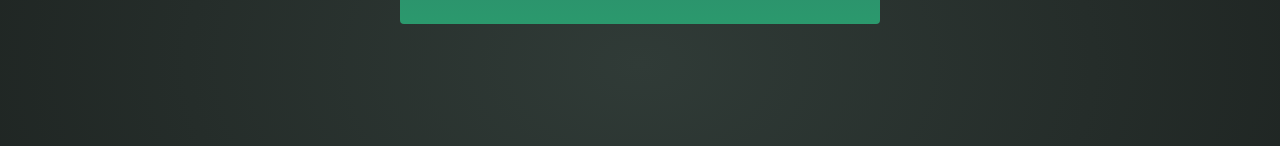
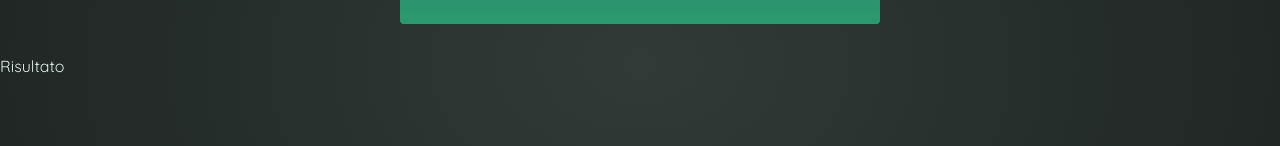
Before and after one commit to AleScla/react-investment-app, a React (Vite) app: page / in a window 1280 px wide. Shown: the part 360-506 px from the top of the page. Built offline with nearby package versions, Linux system fonts and the light colour scheme.

Commit message:
inizializzato ed importato component per stampare il risultato

```diff
--- a/src/App.jsx
+++ b/src/App.jsx
@@ -1,6 +1,7 @@
 import {useState} from 'react';
 import Header from './components/Header';
 import InputGroup from './components/InputGroup';
+import ResultsTable from './components/ResultsTable'
 function App() {
   // "alzo" questo stato nell'app component perchè l'userInput mi
   // servirà nei calcoli per stampare gli eventuali risultati.
@@ -26,6 +27,7 @@ function App() {
     <>
       <Header/>
       <InputGroup inputHandle={inputHandle} userInput={userInput}/>
+      <ResultsTable userInput={userInput}/>
     </>
   )
 }
--- /dev/null
+++ b/src/components/ResultsTable.jsx
@@ -0,0 +1,7 @@
+import {calculateInvestmentResults, formatter} from '../util/investment'
+export default function ResultsTable({userInput}){
+    console.log(userInput)
+    return(
+        <p>Risultato</p>
+    )
+}
```
